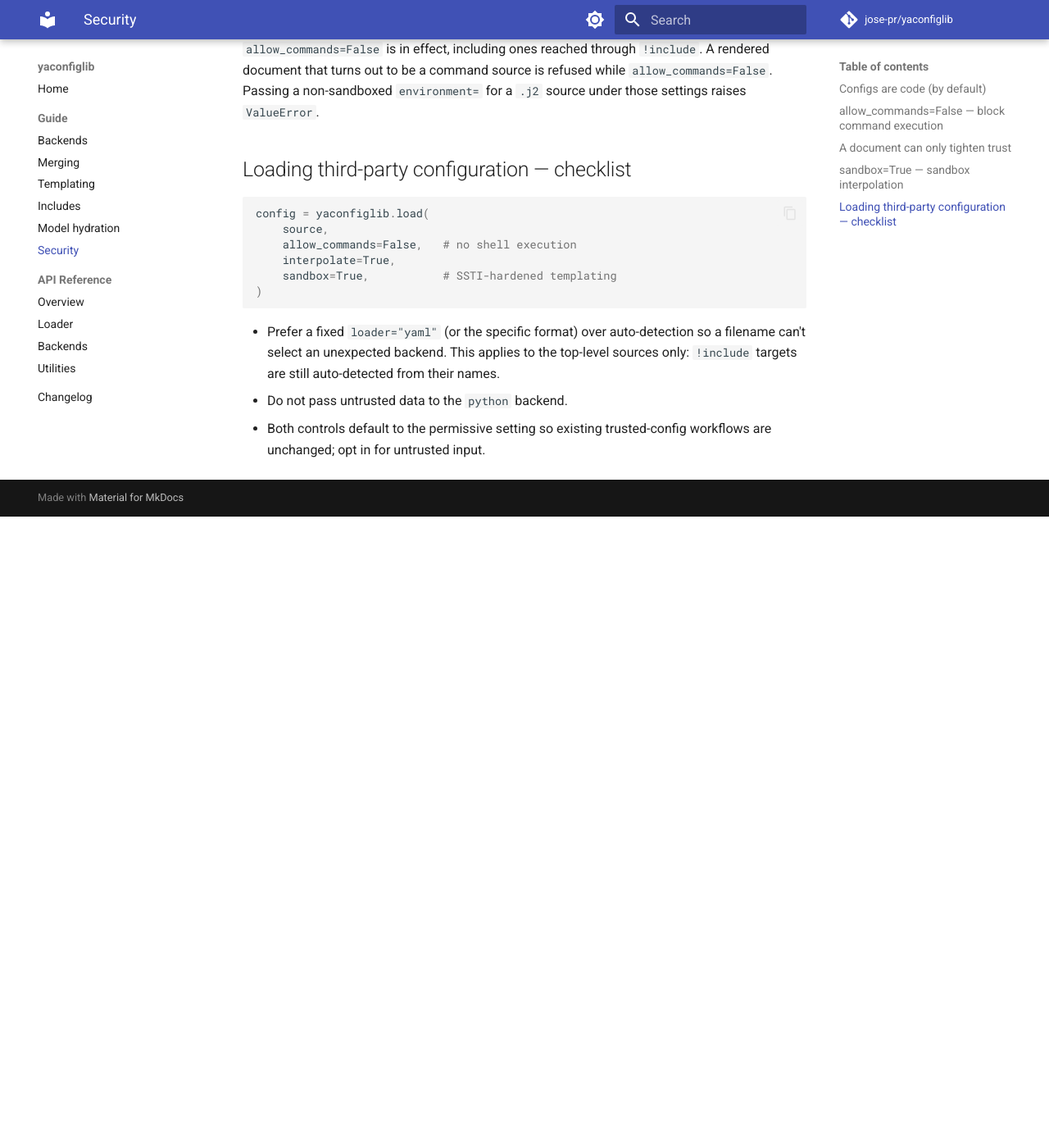
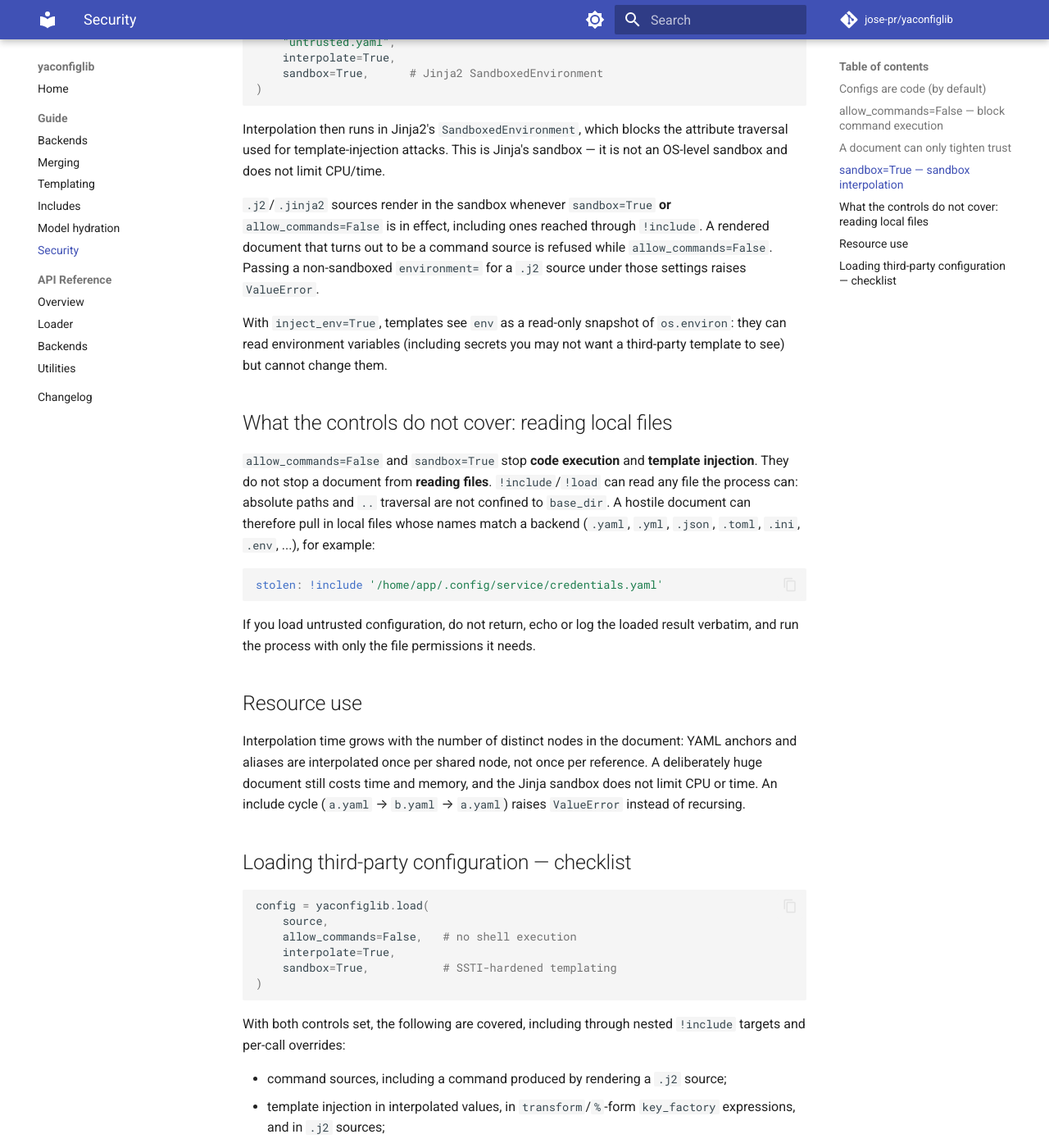
Before and after one commit to jose-pr/yaconfiglib, an MkDocs documentation site: the page built from docs/guide/security.md, in a window 1280 px wide and 1400 px high, scrolled down 1844 px. Shown: the whole window at 82% size. Built offline with MkDocs 1.6.1 and Material for MkDocs 9.7.7, drawn with Linux system fonts in a browser that asks for light colours; comment, search, counter and statistics services are not loaded; before the commit the page ends 2474 px from its top, so only the background shows below that; some of the changed text lies outside the part shown.

Commit message:
docs: state what the untrusted-config controls do and do not cover
The security guide said the python backend executes Python (it passes a
caller-supplied object through unchanged) and did not mention that
!include can read any local file the process can, even with
allow_commands=False and sandbox=True.

It now lists exactly where code can run, documents file disclosure through
!include as the remaining risk (absolute paths and .. are not confined to
base_dir), notes interpolation cost on anchor-heavy YAML and include-cycle
errors, covers command stdin and timeout=, and rewrites the third-party
checklist to match what the controls cover after the recent fixes.

````diff
--- a/docs/guide/security.md
+++ b/docs/guide/security.md
@@ -8,7 +8,8 @@
 
 ## Configs are code (by default)
 
-Two features execute code as a side effect of loading:
+These features execute code, or let a document decide what gets read, as a
+side effect of loading:
 
 - **Command sources.** A source matching `cmd://`, `exec://`, `sh://`, a
   `*+fmt://` variant, or a `.sh`/`.bat`/`.ps1`/`.cmd` file runs through the
@@ -45,8 +46,19 @@
 Scope: `allow_commands` gates the **command** backend on every route (scheme,
 file extension, `loader="command"`, and `!include`). It does **not** restrict a
 `CommandBackend` you construct and call yourself outside a load (that is
-explicit use, not config-driven). Note the `python` backend also executes
-Python — do not feed it untrusted input.
+explicit use, not config-driven).
+
+Code runs only through command sources, non-sandboxed interpolation,
+`transform`/`%`-form `key_factory` expressions and `.j2` rendering. The
+`python` backend runs no code: `PythonBackend` passes a Python object you
+supply through unchanged.
+
+Command sources run with stdin closed, and accept an opt-in `timeout=` (in
+seconds) after which the command and its child processes are killed:
+
+```python
+config = loader.load("cmd+json://vault read -format=json secret/app", timeout=30)
+```
 
 ## A document can only tighten trust
 
@@ -81,6 +93,34 @@
 refused while `allow_commands=False`. Passing a non-sandboxed
 `environment=` for a `.j2` source under those settings raises `ValueError`.
 
+With `inject_env=True`, templates see `env` as a read-only snapshot of
+`os.environ`: they can read environment variables (including secrets you may
+not want a third-party template to see) but cannot change them.
+
+## What the controls do not cover: reading local files
+
+`allow_commands=False` and `sandbox=True` stop **code execution** and
+**template injection**. They do not stop a document from **reading files**.
+`!include`/`!load` can read any file the process can: absolute paths and
+`..` traversal are not confined to `base_dir`. A hostile document can
+therefore pull in local files whose names match a backend (`.yaml`, `.yml`,
+`.json`, `.toml`, `.ini`, `.env`, ...), for example:
+
+```yaml
+stolen: !include '/home/app/.config/service/credentials.yaml'
+```
+
+If you load untrusted configuration, do not return, echo or log the loaded
+result verbatim, and run the process with only the file permissions it needs.
+
+## Resource use
+
+Interpolation time grows with the number of distinct nodes in the document:
+YAML anchors and aliases are interpolated once per shared node, not once per
+reference. A deliberately huge document still costs time and memory, and the
+Jinja sandbox does not limit CPU or time. An include cycle
+(`a.yaml` → `b.yaml` → `a.yaml`) raises `ValueError` instead of recursing.
+
 ## Loading third-party configuration — checklist
 
 ```python
@@ -92,9 +132,23 @@
 )
 ```
 
+With both controls set, the following are covered, including through nested
+`!include` targets and per-call overrides:
+
+- command sources, including a command produced by rendering a `.j2` source;
+- template injection in interpolated values, in `transform`/`%`-form
+  `key_factory` expressions, and in `.j2` sources;
+- `!include` mapping keys, which can no longer re-enable commands or disable
+  the sandbox.
+
+Still up to you:
+
+- **File disclosure** — see [reading local files](#what-the-controls-do-not-cover-reading-local-files).
 - Prefer a fixed `loader="yaml"` (or the specific format) over auto-detection so
   a filename can't select an unexpected backend. This applies to the top-level
   sources only: `!include` targets are still auto-detected from their names.
-- Do not pass untrusted data to the `python` backend.
+- Only pass objects you built yourself to the `python` backend.
+- Set `timeout=` on command sources you allow, so a slow command cannot stall
+  the load indefinitely.
 - Both controls default to the permissive setting so existing trusted-config
   workflows are unchanged; opt in for untrusted input.
````
Also changed, not shown: CHANGELOG.md (+9 -0 lines).
